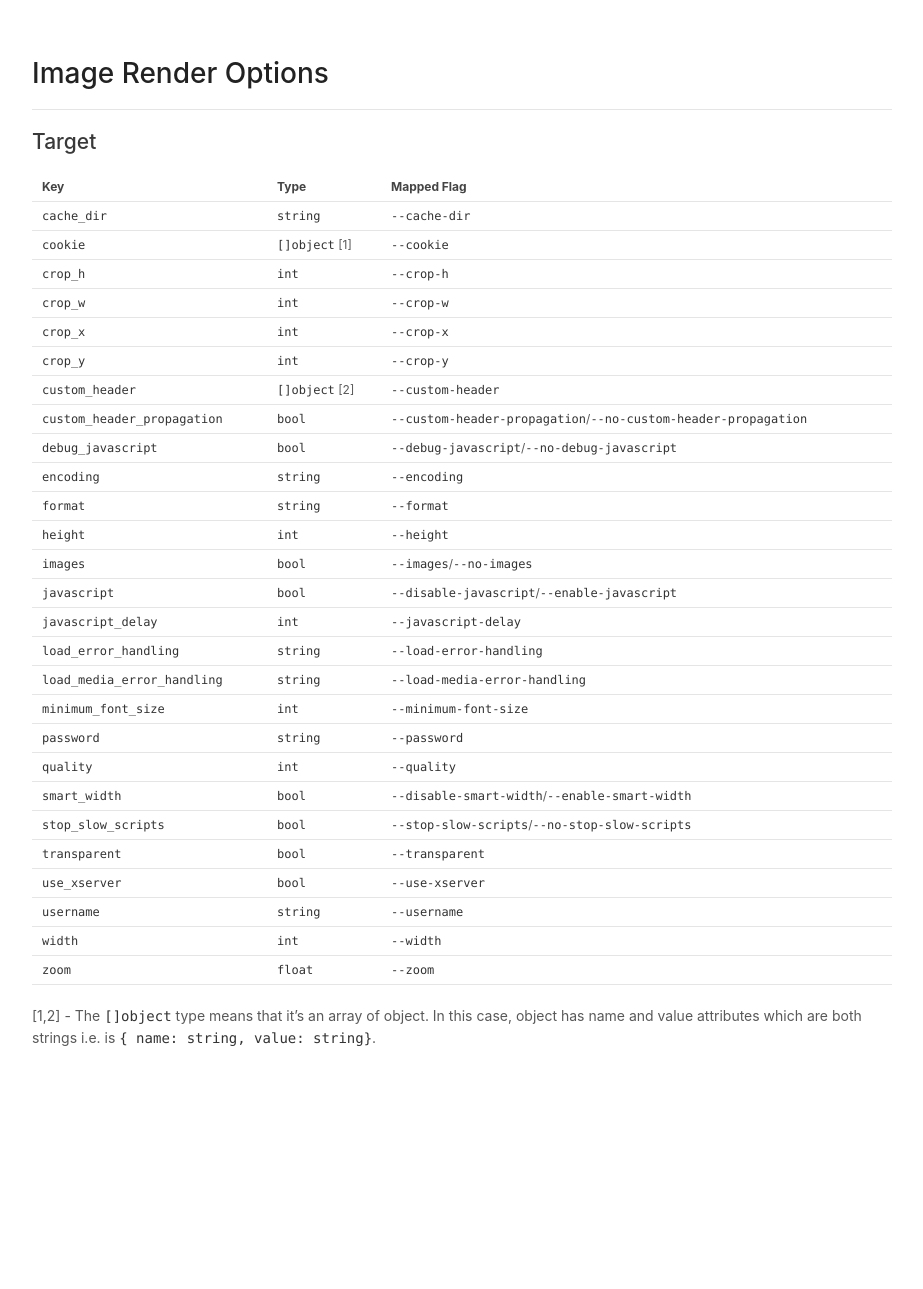
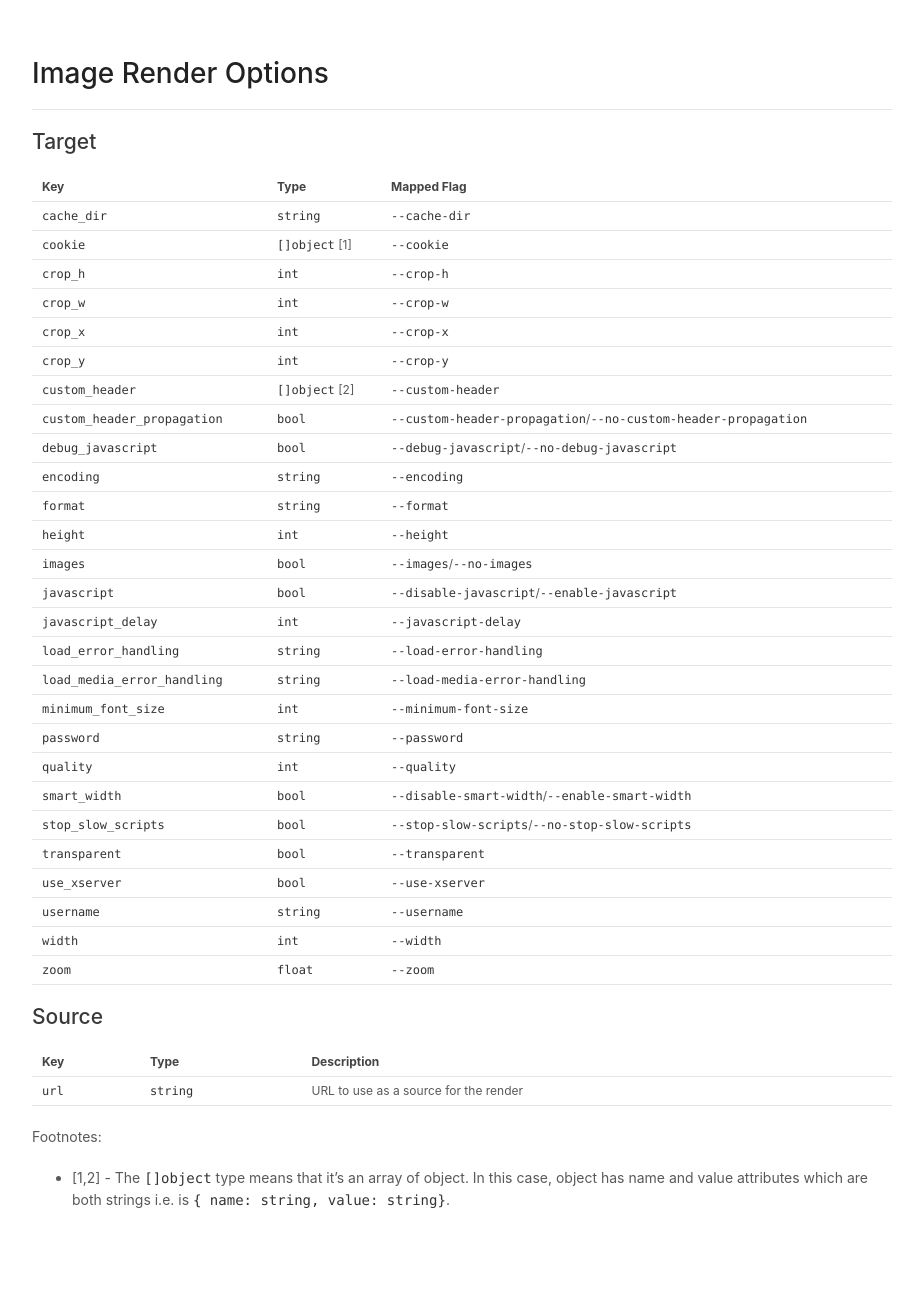
Before and after one commit to itskingori/sanaa, a Jekyll site: the page built from docs/pages/api-reference/image.md, in a window 1280 px wide. Shown: the whole page, without its empty margins (178-1101 px from the left). Built offline with Jekyll 4.4.1, drawn with Linux system fonts in a browser that asks for light colours; before the commit the page ends 1127 px from its top, so only the background shows below that.

Commit message:
Add notes about the source as well

```diff
--- a/docs/pages/api-reference/image.md
+++ b/docs/pages/api-reference/image.md
@@ -40,6 +40,14 @@ permalink: /api-reference/image/
 | `width`                       | `int`             | `--width` |
 | `zoom`                        | `float`           | `--zoom` |
 
-[1,2] - The `[]object` type means that it's an array of object. In this case,
-object has name and value attributes which are both strings i.e. is `{ name:
-string, value: string}`.
+## Source
+
+| Key         | Type          | Description   |
+|-------------|---------------|---------------|
+| `url`       | `string`      | URL to use as a source for the render |
+
+Footnotes:
+
+* [1,2] - The `[]object` type means that it's an array of object. In this case,
+  object has name and value attributes which are both strings i.e. is `{ name:
+  string, value: string}`.
```
Also changed, not shown: docs/pages/api-reference/pdf.md (+11 -3 lines).
